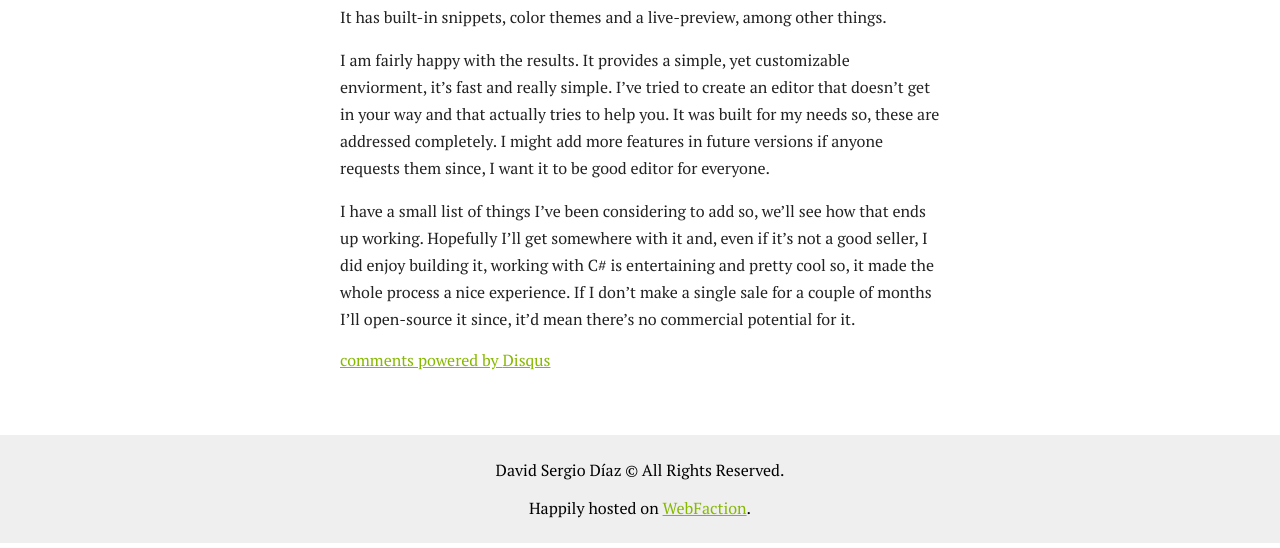
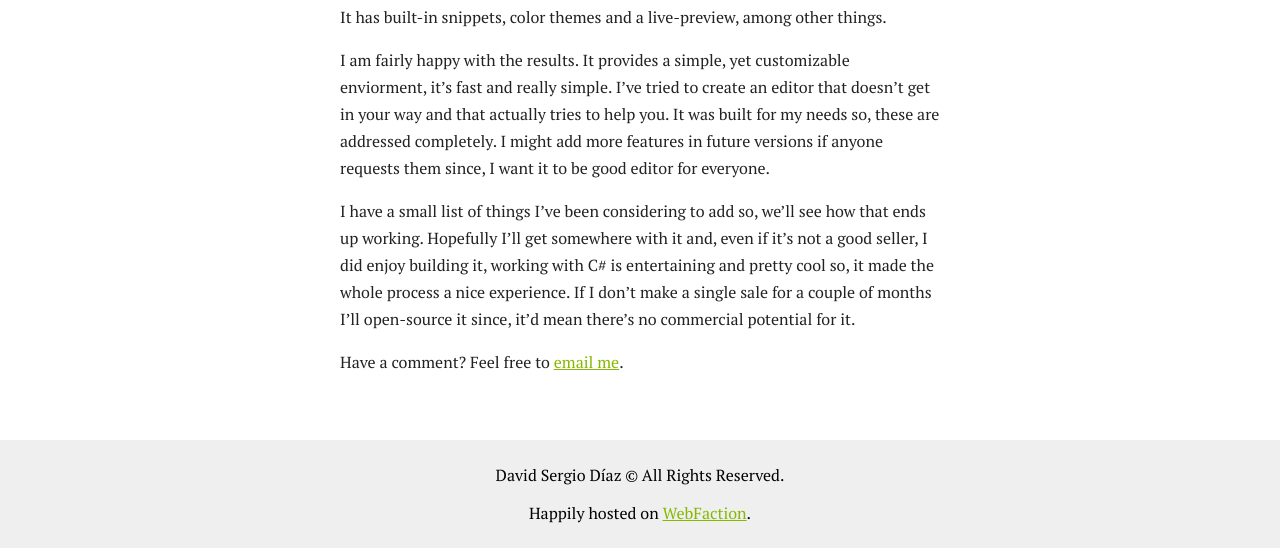
Before and after one commit to Seich/martianwabbit, a Jekyll site: the page built from src/_posts/2011-12-04-13742736909.html, in a window 1280 px wide. Shown: the part 814-1362 px from the top of the page. Built offline with Jekyll 4.4.1, drawn with Linux system fonts in a browser that asks for light colours; Markdown is read by kramdown in place of the engine named in the settings; comment, search, counter and statistics services are not loaded.

Commit message:
Got rid of disqus.

```diff
--- a/src/_layouts/post.html
+++ b/src/_layouts/post.html
@@ -14,18 +14,7 @@ layout: layout
 
 	{{ content }}
 
-	<div id="disqus_thread"></div>
-	<script type="text/javascript">
-		/* * * CONFIGURATION VARIABLES: EDIT BEFORE PASTING INTO YOUR WEBPAGE * * */
-		var disqus_shortname = 'martianwabbitblog'; // required: replace example with your forum shortname
-
-		/* * * DON'T EDIT BELOW THIS LINE * * */
-		(function() {
-			var dsq = document.createElement('script'); dsq.type = 'text/javascript'; dsq.async = true;
-			dsq.src = '//' + disqus_shortname + '.disqus.com/embed.js';
-			(document.getElementsByTagName('head')[0] || document.getElementsByTagName('body')[0]).appendChild(dsq);
-		})();
-	</script>
-	<noscript>Please enable JavaScript to view the <a href="http://disqus.com/?ref_noscript">comments powered by Disqus.</a></noscript>
-	<a href="http://disqus.com" class="dsq-brlink">comments powered by <span class="logo-disqus">Disqus</span></a>
+	<p class="comments">
+		Have a comment? Feel free to <a href="mailto:seich@martianwabbit.com">email me</a>.
+	</p>
 </article>
```
